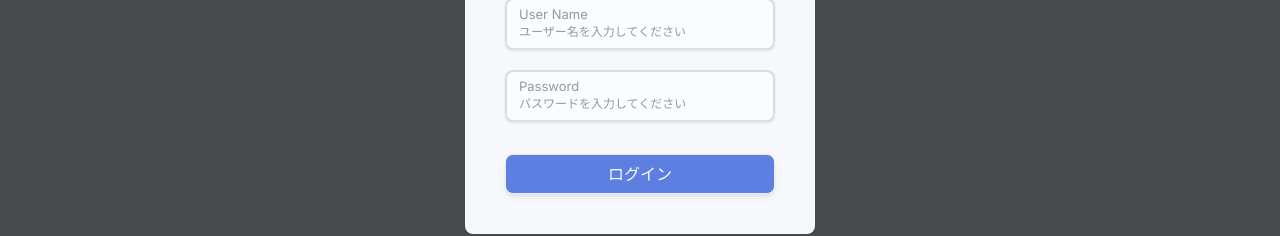
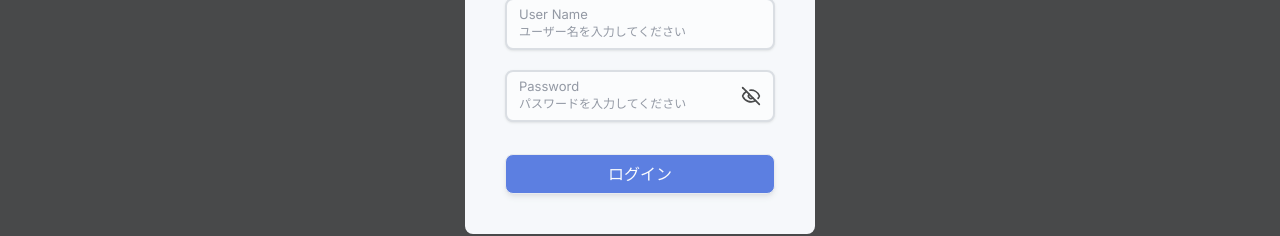
Before and after one commit to H-Kitaura/pipecount-front, a Next.js app: page / in a window 1280 px wide. Shown: the part 332-568 px from the top of the page. Built offline with nearby package versions, Linux system fonts and the light colour scheme.

Commit message:
passwordCheck

```diff
--- a/src/app/Hooks/useUserFirstLogin.tsx
+++ b/src/app/Hooks/useUserFirstLogin.tsx
@@ -9,7 +9,7 @@ const useUserFirstLogin = () => {
   const router = useRouter();
   const [userData, setUserData] = useRecoilState(userDataAtom);
 
-  const [isLoading, setIsLoading] = useState(true);
+  const [isLoading, setIsLoading] = useState(false);
 
   const fetchData = async (id: number) => {
     try {
@@ -47,6 +47,8 @@ const useUserFirstLogin = () => {
   };
 
   useEffect(() => {
+    setIsLoading(true);
+
     const checkAuth = async () => {
       if (userData.data === null) {
         const storedToken = localStorage.getItem("ut");
--- a/src/app/components/Login.tsx
+++ b/src/app/components/Login.tsx
@@ -7,6 +7,7 @@ import Alert from "./Alert";
 import useUserFirstLogin from "../Hooks/useUserFirstLogin";
 import { useRecoilState } from "recoil";
 import { userDataAtom } from "../recoil/loginDataAtom";
+import { LuEye, LuEyeOff } from "react-icons/lu";
 
 const Login = () => {
   //Hooks================================>
@@ -23,12 +24,16 @@ const Login = () => {
   console.log("ユーザーデータ", userData);
 
   const [errors, setErrors] = useState<string[]>([]);
+  //パスワードとtextのtypeを変更する
+  const [showPassword, setShowPassword] = useState(false);
+  // <--- change input type for visibled password --->
+  const inputType = showPassword ? "text" : "password";
+
+  //<==================================Hooks
 
   const hasError = (key: string) => {
     return errors.indexOf(key) !== -1;
   };
-
-  //<==================================Hooks
 
   const handleChange = (e: React.ChangeEvent<HTMLInputElement>) => {
     setUserInput({ ...userInput, [e.target.name]: e.target.value });
@@ -116,16 +121,28 @@ const Login = () => {
                 err={hasError("username") ? true : false}
                 errMsg={""}
               />
+              <div className="relative">
                 <FloatingInput
                   title="Password"
                   name="password"
                   value={userInput.password}
                   onChange={handleChange}
-                type="password"
+                  type={inputType}
                   placeholder={"パスワードを入力してください"}
                   err={hasError("password") ? true : false}
                   errMsg={""}
                 />
+                <div
+                  onClick={() => setShowPassword((prev) => !prev)}
+                  className="absolute right-2 top-2.5 cursor-pointer rounded-full p-1.5 duration-200 active:scale-95"
+                >
+                  {showPassword ? (
+                    <LuEye className="h-5 w-5" />
+                  ) : (
+                    <LuEyeOff className="h-5 w-5" />
+                  )}
+                </div>
+              </div>
             </div>
             <form onSubmit={handleSubmit}>
               <button className="bg-blue-700 text-white rounded-lg shadow-md hover:bg-blue-600 mt-8 border w-full h-10">
```
Lines whose indentation alone changed are shown as unchanged.
